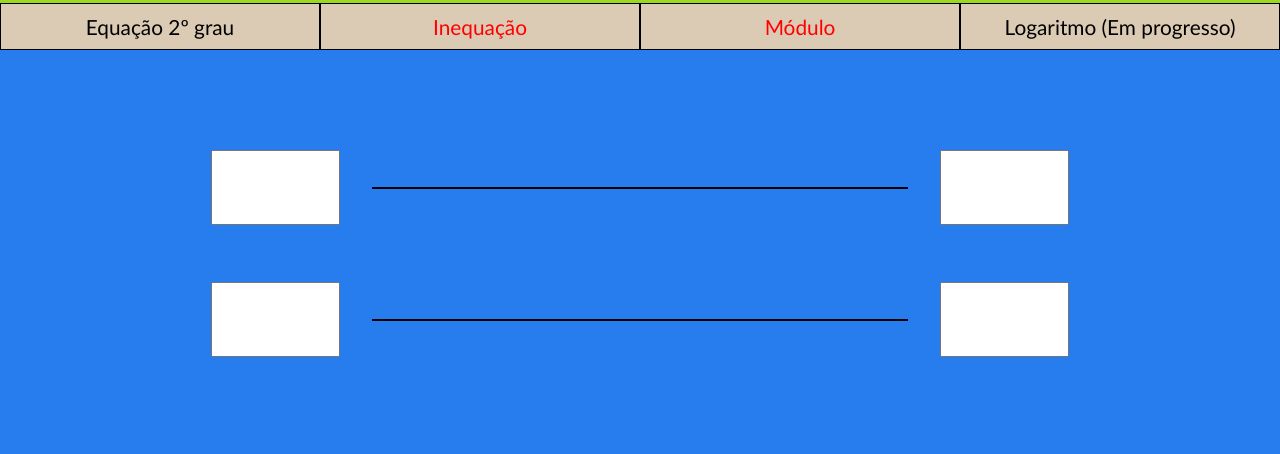
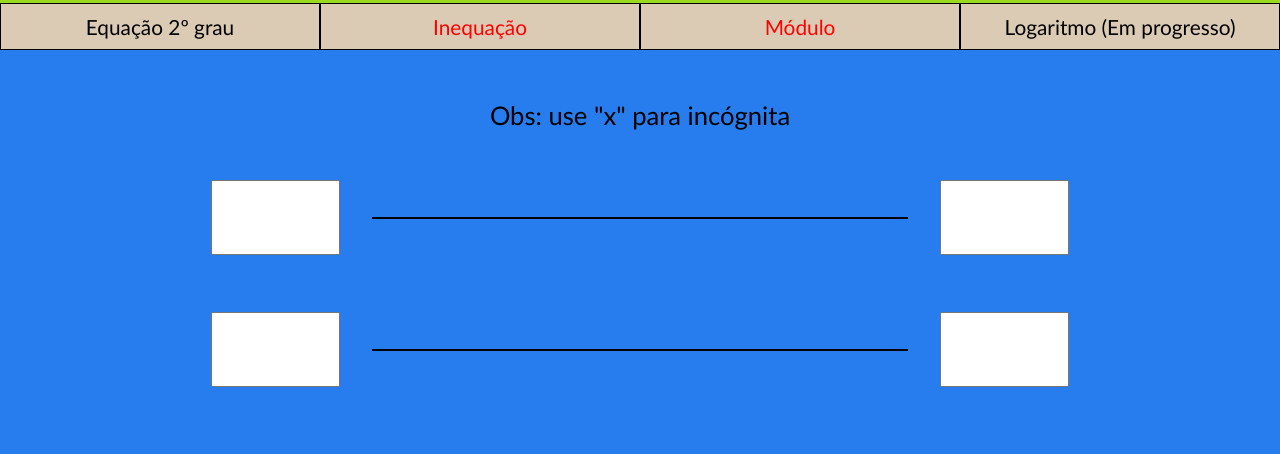
Before and after one commit to Leoozinkk/siteMatematica, a plain HTML site: page regra-de-tres/regraDeTres.html in a window 1280 px wide. Shown: the part 138-592 px from the top of the page. Drawn offline with Linux system fonts and the light colour scheme.

Commit message:
observação

```diff
--- a/regra-de-tres/regraDeTres.html
+++ b/regra-de-tres/regraDeTres.html
@@ -23,6 +23,7 @@
   </nav>
 
   <main>
+    <p id="obs">Obs: use "x" para incógnita</p>
     <section>
       <div>
         <div id="divInput">
--- a/regra-de-tres/style.css
+++ b/regra-de-tres/style.css
@@ -20,10 +20,15 @@ h1{
 
 main{
   margin: auto;
-  margin-top: 100px;
+  margin-top: 50px;
   margin-bottom: 100px;
   align-items: center;
   max-width: 1000px;
+}
+
+#obs{
+  font-size: 1.6rem;
+  margin-bottom: 50px;
 }
 
 nav > div{
```
